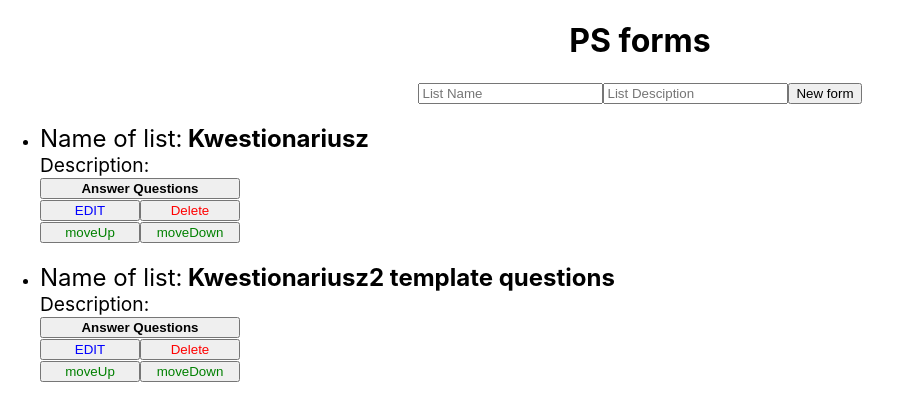
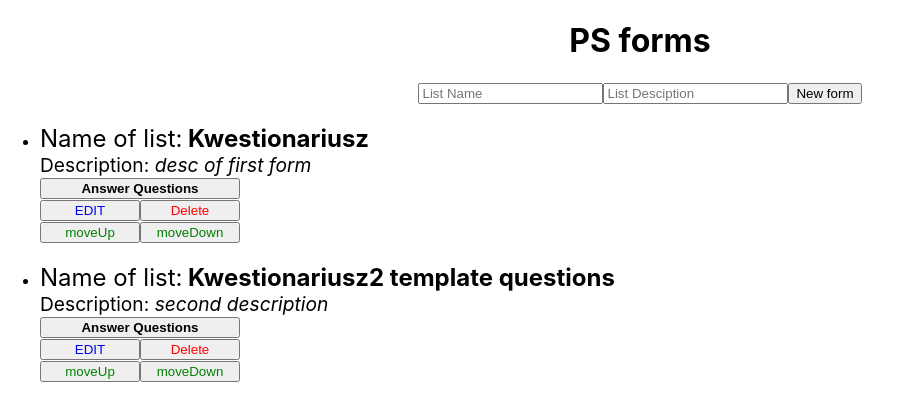
Before and after one commit to patryk-siewiera/iterators, a React (Create React App) app: page / in a window 1280 px wide. Shown: the top 420 px of the page, without its empty margins (0-902 px from the left). Built offline with nearby package versions, Linux system fonts and the light colour scheme; no server answers.

Commit message:
fix: description of form

```diff
--- a/src/App.js
+++ b/src/App.js
@@ -13,7 +13,7 @@ function newForm(name, description) {
 function App({ onEdit }) {
 	const [formList, setFormList] = useState([]);
 	const [name, setName] = useState("");
-	const [desc, setDesc] = useState("");
+	const [description, setDescription] = useState("");
 
 	function refreshForms() {
 		return api.getForms().then((forms) => setFormList(forms));
@@ -36,11 +36,11 @@ function App({ onEdit }) {
 					value={name}
 				/>
 				<input
-					onChange={(ev) => setDesc(ev.target.value)}
+					onChange={(ev) => setDescription(ev.target.value)}
 					type="text"
 					placeholder="List Desciption"
 					id="description"
-					value={desc}
+					value={description}
 				/>
 				{/* https://youtu.be/pCA4qpQDZD8?t=1160 */}
 				<button
@@ -48,7 +48,7 @@ function App({ onEdit }) {
 					onClick={(e) =>
 						// setFormList(formList.concat(newForm(name, desc)))
 						api
-							.createForm({ name, desc })
+							.createForm({ name, description })
 							.then((r) => {
 								refreshForms();
 							})
--- a/src/api.js
+++ b/src/api.js
@@ -3,11 +3,13 @@ let formsArray = [
 		id: 0,
 		name: "Kwestionariusz",
 		questions: "use .getFormQuestions",
+		description: "desc of first form",
 	},
 	{
 		id: 1,
 		name: "Kwestionariusz2 template questions",
 		questions: "use .getFormQuestions",
+		description: "second description",
 	},
 ];
 
@@ -42,6 +44,11 @@ let formsQuestions = {
 		range: [0, 10],
 		required: false,
 	},
+};
+
+let questionToForm = {
+	0: [0, 1, 2],
+	1: [3, 4],
 };
 
 const api = {
```
